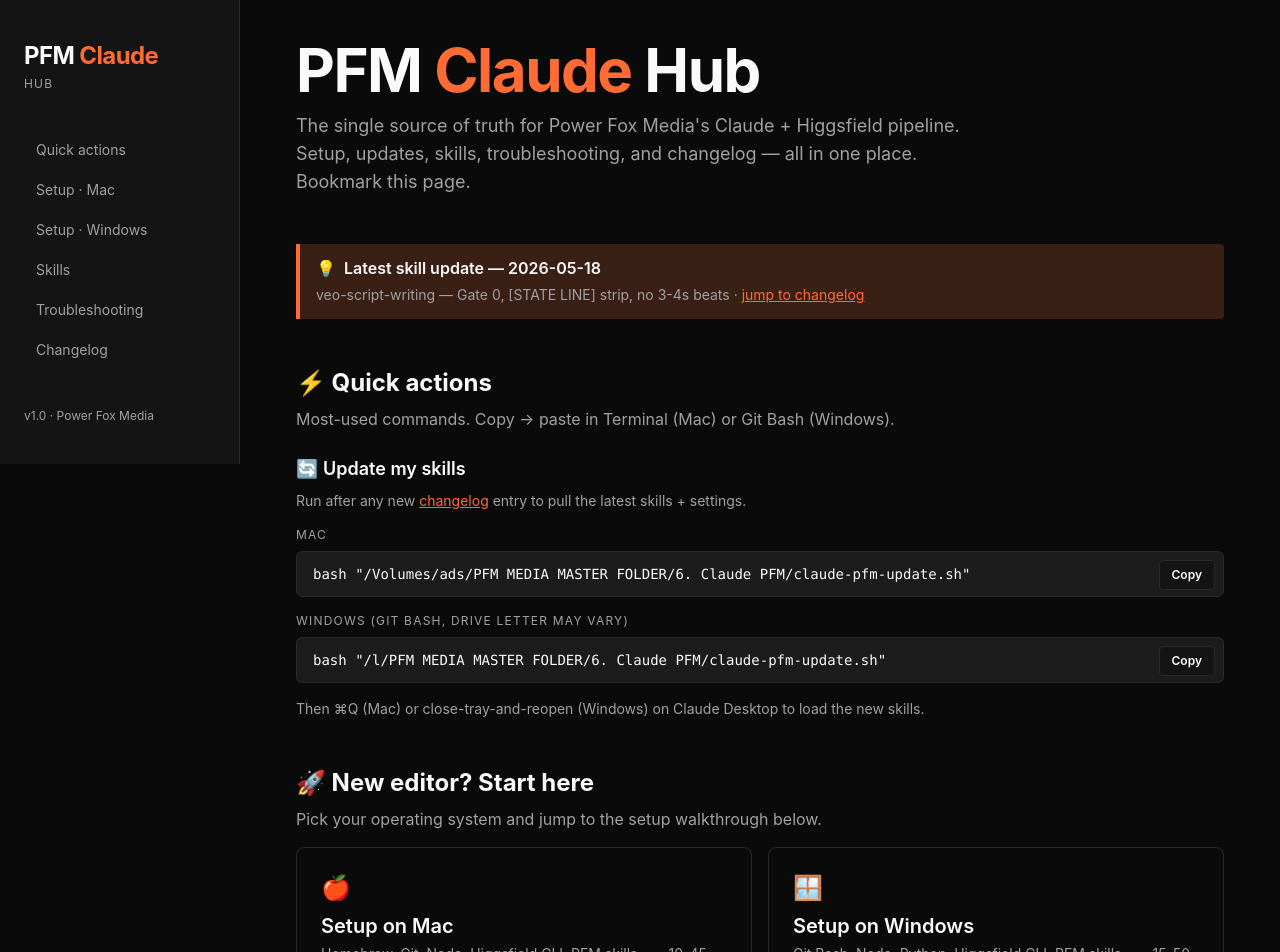
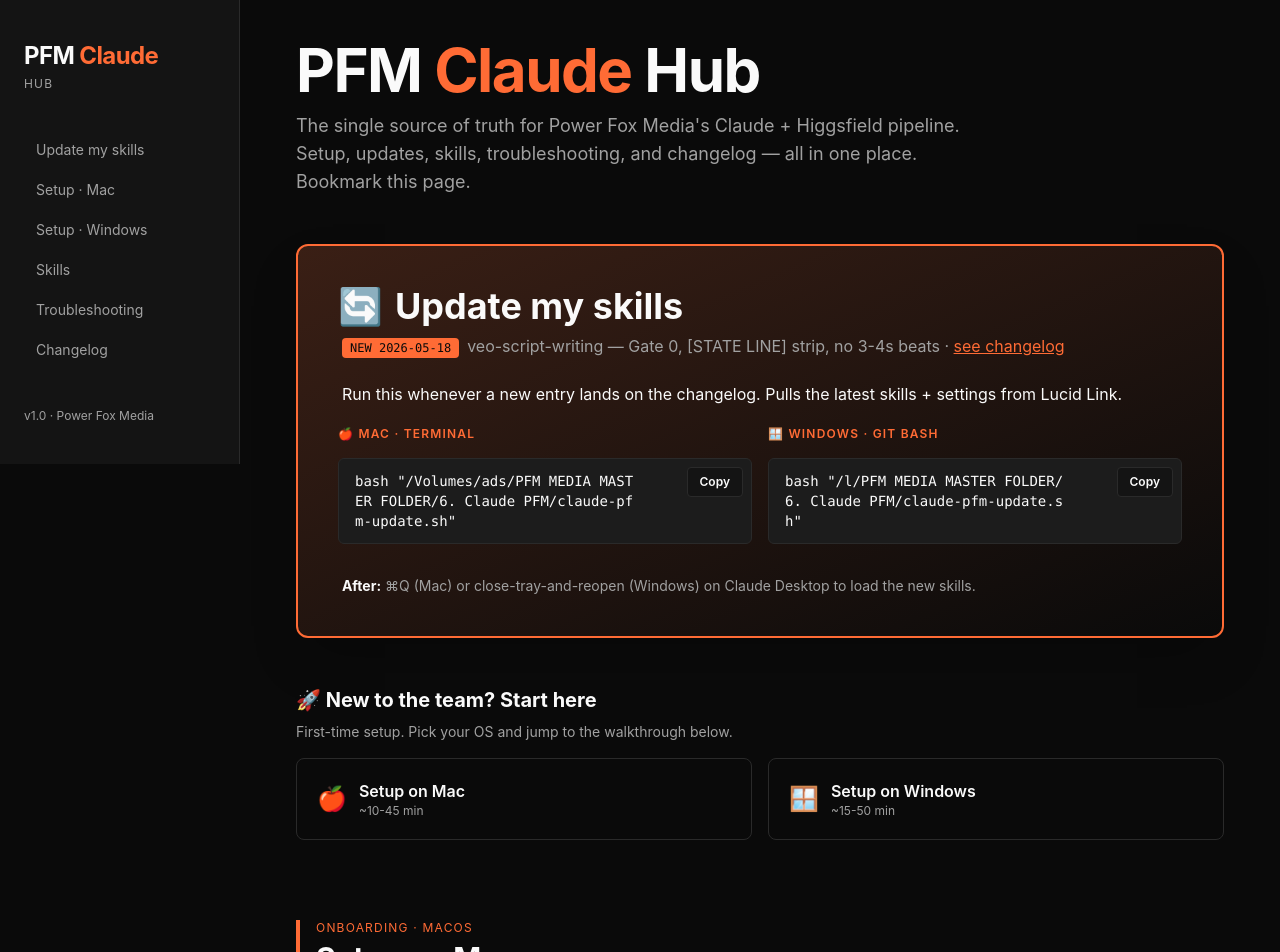
Before and after one commit to natepfm/pfm-claude-hub, a Next.js app: page / in a window 1280 px wide. Shown: the top 952 px of the page. Built offline with nearby package versions, Linux system fonts and the light colour scheme.

Commit message:
you got it

```diff
--- a/app/page.tsx
+++ b/app/page.tsx
@@ -31,64 +31,80 @@
         </p>
       </header>
 
+      {/* Hero: Update my skills — the main action editors use day-to-day */}
+      <section id="update" className="my-8 scroll-mt-8">
+        <div className="border-2 border-accent rounded-xl bg-gradient-to-br from-accentMuted to-bg p-8 md:p-10 shadow-2xl">
+          <div className="flex items-center gap-3 mb-2">
+            <span className="text-4xl">🔄</span>
+            <h2 className="text-3xl md:text-4xl font-bold text-text">Update my skills</h2>
+          </div>
           {latest && (
-        <Callout type="info" title={`Latest skill update — ${latest.date}`}>
-          <div className="text-muted">
-            {latest.body.split("\n").find((l) => l.startsWith("### "))?.replace("### ", "") || "See changelog below."}
+            <p className="text-muted mb-6 ml-1">
+              <span className="inline-block px-2 py-0.5 mr-2 rounded text-xs font-mono bg-accent text-bg">
+                NEW {latest.date}
+              </span>
+              {latest.body.split("\n").find((l) => l.startsWith("### "))?.replace("### ", "") || "Latest skill changes shipped."}
               {" · "}
               <a href="#changelog" className="text-accent hover:text-accentHover underline">
-              jump to changelog
+                see changelog
               </a>
-          </div>
-        </Callout>
+            </p>
           )}
+          <p className="text-text mb-5 ml-1">
+            Run this whenever a new entry lands on the changelog. Pulls the latest skills + settings from Lucid Link.
+          </p>
 
-      {/* Quick actions */}
-      <section id="quick" className="my-12 scroll-mt-8">
-        <h2 className="text-2xl font-bold mb-2">⚡ Quick actions</h2>
-        <p className="text-muted mb-4">Most-used commands. Copy → paste in Terminal (Mac) or Git Bash (Windows).</p>
-
-        <div className="my-6">
-          <h3 className="text-lg font-semibold mb-2">🔄 Update my skills</h3>
-          <p className="text-muted text-sm mb-2">
-            Run after any new <a href="#changelog" className="text-accent hover:text-accentHover underline">changelog</a> entry to pull the latest skills + settings.
-          </p>
+          <div className="grid md:grid-cols-2 gap-4">
+            <div>
+              <div className="text-xs uppercase tracking-widest text-accent mb-2 font-semibold">🍎 Mac · Terminal</div>
               <CopyBlock
-            label="Mac"
                 code={`bash "/Volumes/ads/PFM MEDIA MASTER FOLDER/6. Claude PFM/claude-pfm-update.sh"`}
               />
+            </div>
+            <div>
+              <div className="text-xs uppercase tracking-widest text-accent mb-2 font-semibold">🪟 Windows · Git Bash</div>
               <CopyBlock
-            label="Windows (Git Bash, drive letter may vary)"
                 code={`bash "/l/PFM MEDIA MASTER FOLDER/6. Claude PFM/claude-pfm-update.sh"`}
               />
-          <p className="text-sm text-muted mt-2">
-            Then ⌘Q (Mac) or close-tray-and-reopen (Windows) on Claude Desktop to load the new skills.
+            </div>
+          </div>
+
+          <p className="text-sm text-muted mt-4 ml-1">
+            <strong className="text-text">After:</strong> ⌘Q (Mac) or close-tray-and-reopen (Windows) on Claude Desktop to load the new skills.
           </p>
         </div>
       </section>
 
-      {/* New editor CTA */}
+      {/* New editor CTA — smaller, secondary */}
       <section className="my-12">
-        <h2 className="text-2xl font-bold mb-2">🚀 New editor? Start here</h2>
-        <p className="text-muted mb-4">
-          Pick your operating system and jump to the setup walkthrough below.
+        <h2 className="text-xl font-bold mb-2">🚀 New to the team? Start here</h2>
+        <p className="text-muted text-sm mb-4">
+          First-time setup. Pick your OS and jump to the walkthrough below.
         </p>
         <div className="grid md:grid-cols-2 gap-4">
           <a
             href="#setup-mac"
-            className="block border border-border rounded-lg p-6 hover:border-accent hover:bg-surface transition-colors"
+            className="block border border-border rounded-lg p-5 hover:border-accent hover:bg-surface transition-colors"
           >
-            <div className="text-2xl mb-2">🍎</div>
-            <div className="text-xl font-semibold mb-1">Setup on Mac</div>
-            <div className="text-sm text-muted">Homebrew, Git, Node, Higgsfield CLI, PFM skills — ~10-45 min.</div>
+            <div className="flex items-center gap-3">
+              <div className="text-2xl">🍎</div>
+              <div>
+                <div className="text-base font-semibold">Setup on Mac</div>
+                <div className="text-xs text-muted">~10-45 min</div>
+              </div>
+            </div>
           </a>
           <a
             href="#setup-windows"
-            className="block border border-border rounded-lg p-6 hover:border-accent hover:bg-surface transition-colors"
+            className="block border border-border rounded-lg p-5 hover:border-accent hover:bg-surface transition-colors"
           >
-            <div className="text-2xl mb-2">🪟</div>
-            <div className="text-xl font-semibold mb-1">Setup on Windows</div>
-            <div className="text-sm text-muted">Git Bash, Node, Python, Higgsfield CLI, PFM skills — ~15-50 min.</div>
+            <div className="flex items-center gap-3">
+              <div className="text-2xl">🪟</div>
+              <div>
+                <div className="text-base font-semibold">Setup on Windows</div>
+                <div className="text-xs text-muted">~15-50 min</div>
+              </div>
+            </div>
           </a>
         </div>
       </section>
--- a/components/Nav.tsx
+++ b/components/Nav.tsx
@@ -1,7 +1,7 @@
 import Link from "next/link";
 
 const links = [
-  { href: "/#quick", label: "Quick actions" },
+  { href: "/#update", label: "Update my skills" },
   { href: "/#setup-mac", label: "Setup · Mac" },
   { href: "/#setup-windows", label: "Setup · Windows" },
   { href: "/#skills", label: "Skills" },
```
Lines whose indentation alone changed are shown as unchanged.
